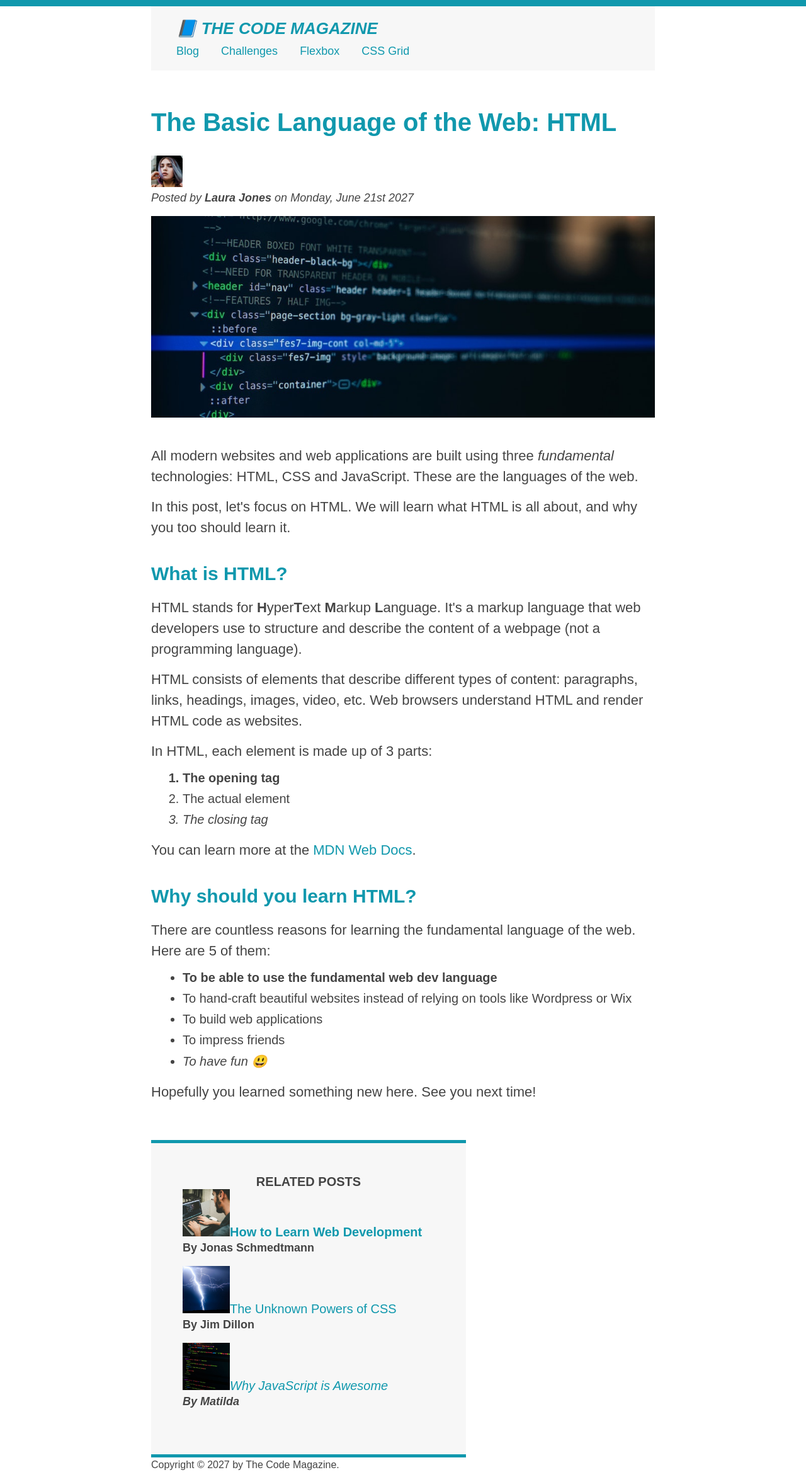
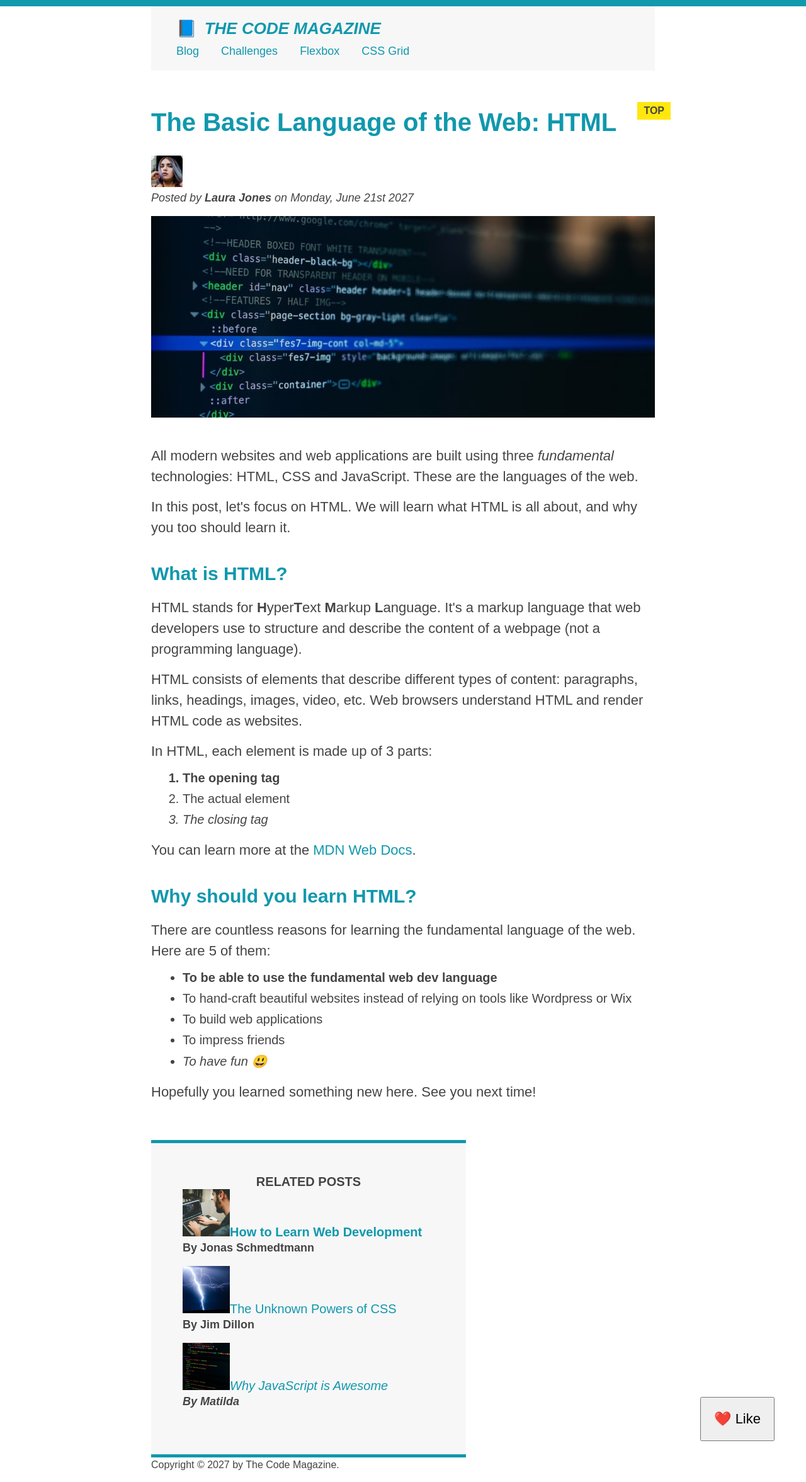
Before and after one commit to taewookim02/learning-web, a plain HTML site: page second-htmlCss/index.html in a window 1280 px wide. Shown: the whole page at 63% size. Drawn offline with Linux system fonts and the light colour scheme.

Commit message:
style tweaks

```diff
--- a/second-htmlCss/index.html
+++ b/second-htmlCss/index.html
@@ -40,7 +40,7 @@
             width="500"
             height="200"
             class="post-img"
-          />
+          /><button>❤️ Like</button>
         </header>
 
         <p>
@@ -110,6 +110,7 @@
               src="images/related-1.jpg"
               alt="picture of man on a computer"
               width="75"
+              height="75"
             /><a href="#">How to Learn Web Development</a>
             <p class="related-author">By Jonas Schmedtmann</p>
           </li>
@@ -118,6 +119,7 @@
               src="images/related-2.jpg"
               alt="picture of thunder"
               width="75"
+              height="75"
             /><a href="#">The Unknown Powers of CSS</a>
             <p class="related-author">By Jim Dillon</p>
           </li>
@@ -126,6 +128,7 @@
               src="images/related-3.jpg"
               alt="picture of code"
               width="75"
+              height="75"
             /><a href="#">Why JavaScript is Awesome</a>
             <p class="related-author">By Matilda</p>
           </li>
--- a/second-htmlCss/style.css
+++ b/second-htmlCss/style.css
@@ -4,17 +4,19 @@
   padding: 0;
 }
 
-/* Page Sections */
+/* PAGE SECTIONS */
 body {
   color: #444;
   font-family: sans-serif;
 
   border-top: 10px solid #1098ad;
+  position: relative;
 }
 
 .container {
   width: 800px;
   margin: 0 auto;
+  /* position: relative; */
 }
 
 .main-header {
@@ -26,6 +28,7 @@ body {
 
 nav {
   font-size: 18px;
+  /* text-align: center; */
 }
 
 article {
@@ -34,6 +37,7 @@ article {
 
 .post-header {
   margin-bottom: 40px;
+  /* position: relative; */
 }
 
 aside {
@@ -172,11 +176,42 @@ a:active {
   font-style: italic;
 }
 
-/* Resolving conflicts */
+/* PSUEDO ELEMENTS */
+h1::first-letter {
+  font-style: normal;
+  margin-right: 5px;
+}
+
+/* h3 + p::first-line {
+  color: red;
+} */
+
+h2 {
+  /* background-color: orange; */
+  position: relative;
+}
+
+h2::before {
+  content: "TOP";
+  background-color: #ffe70e;
+  color: #444;
+  font-size: 16px;
+  font-weight: bold;
+  display: inline-block;
+  padding: 5px 10px;
+  position: absolute;
+  top: -10px;
+  right: -25px;
+}
+
+/* RESOLVING CONFLICTS */
 /* #copyright {
   color: red;
 }
-
+.main-header nav a:visited {
+  color: red;
+  margin-top: 100px;
+}
 .copyright {
   color: blue;
 }
@@ -207,8 +242,19 @@ nav a:link {
   margin-right: 30px;
   margin-top: 10px;
   display: inline-block;
+  /* text-align: center; */
 }
 
 nav a:link:last-child {
   margin-right: 0;
 }
+
+button {
+  font-size: 22px;
+  padding: 20px;
+  cursor: pointer;
+
+  position: absolute;
+  bottom: 50px;
+  right: 50px;
+}
```
